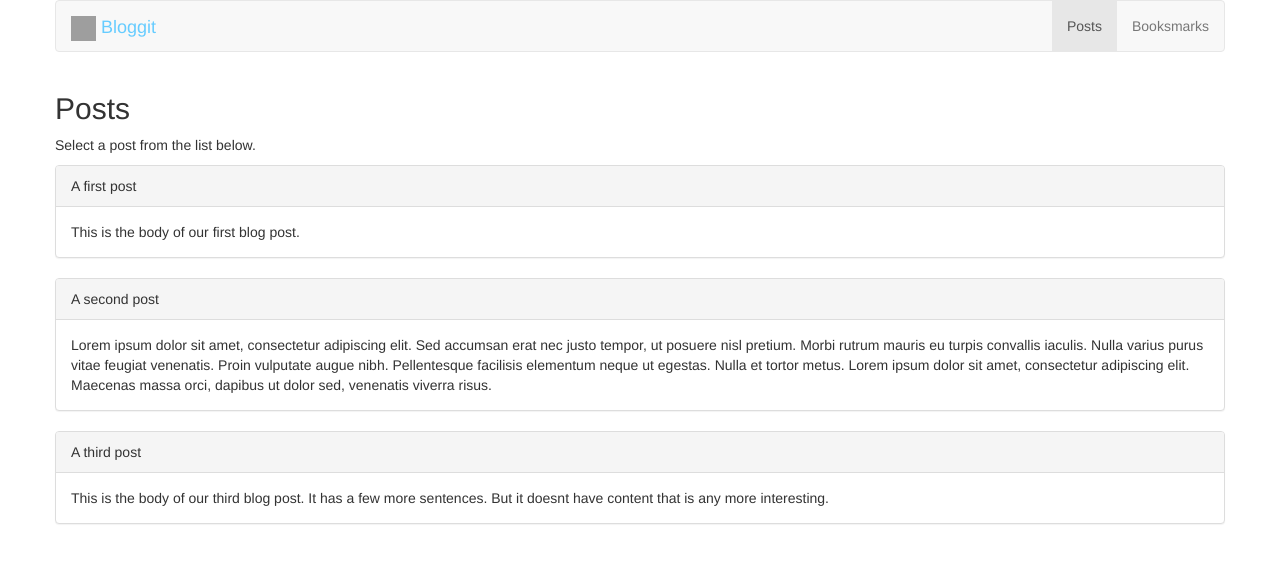
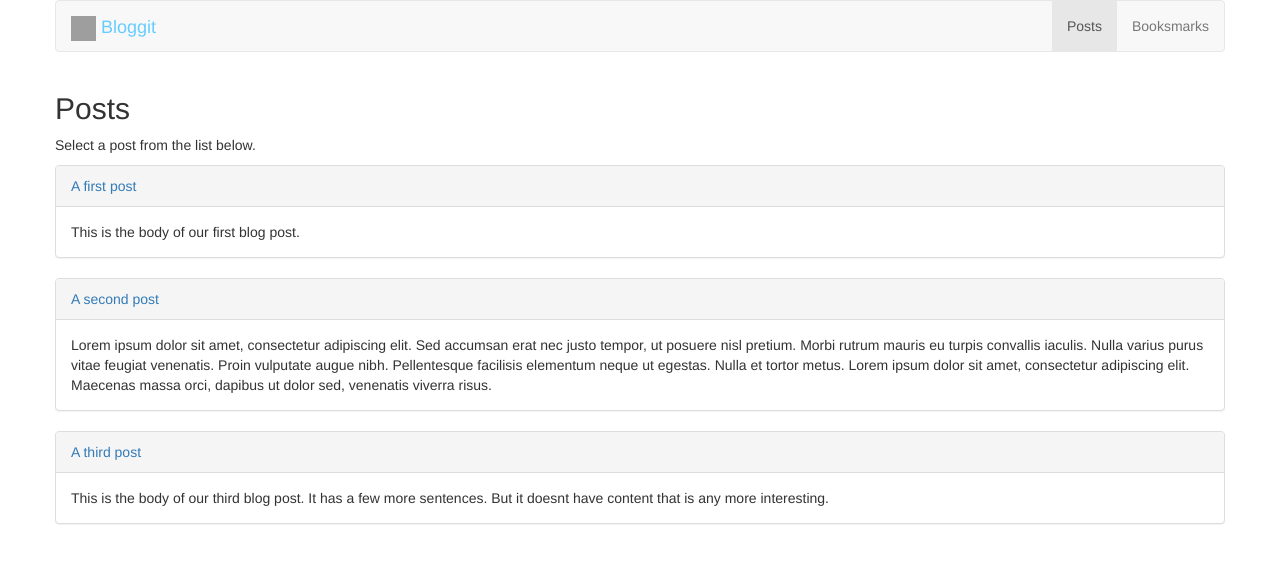
Before and after one commit to brianjosephwalters/lab-fe-complete, an Angular app: page /posts in a window 1280 px wide. Shown: the top 562 px of the page. Built offline with nearby package versions, Linux system fonts and the light colour scheme; grey boxes are pictures that could not be loaded.

Commit message:
Lab 11: Stubbed out Post Details, added routing to post details.

```diff
--- /dev/null
+++ b/src/app/post-details/post-details.component.html
@@ -0,0 +1 @@
+<h1>Post Details</h1>
--- a/src/app/post-list/post-list.component.html
+++ b/src/app/post-list/post-list.component.html
@@ -1,6 +1,10 @@
 <h2>Posts</h2>
 <p>Select a post from the list below.</p>
 <div *ngFor="let post of posts" class="panel panel-default">
-    <div class="panel-heading">{{post.title}}</div>
+    <div class="panel-heading">
+        <a [routerLink]="post.postId">
+            {{post.title}}
+        </a>
+    </div>
     <div class="panel-body">{{post.body}}</div>
 </div>
```
Also changed, not shown: src/app/app.module.ts (+7 -2 lines), src/app/post-details/post-details.component.ts (added, +8 -0 lines), src/app/post-details/post-details.component.css (added).
